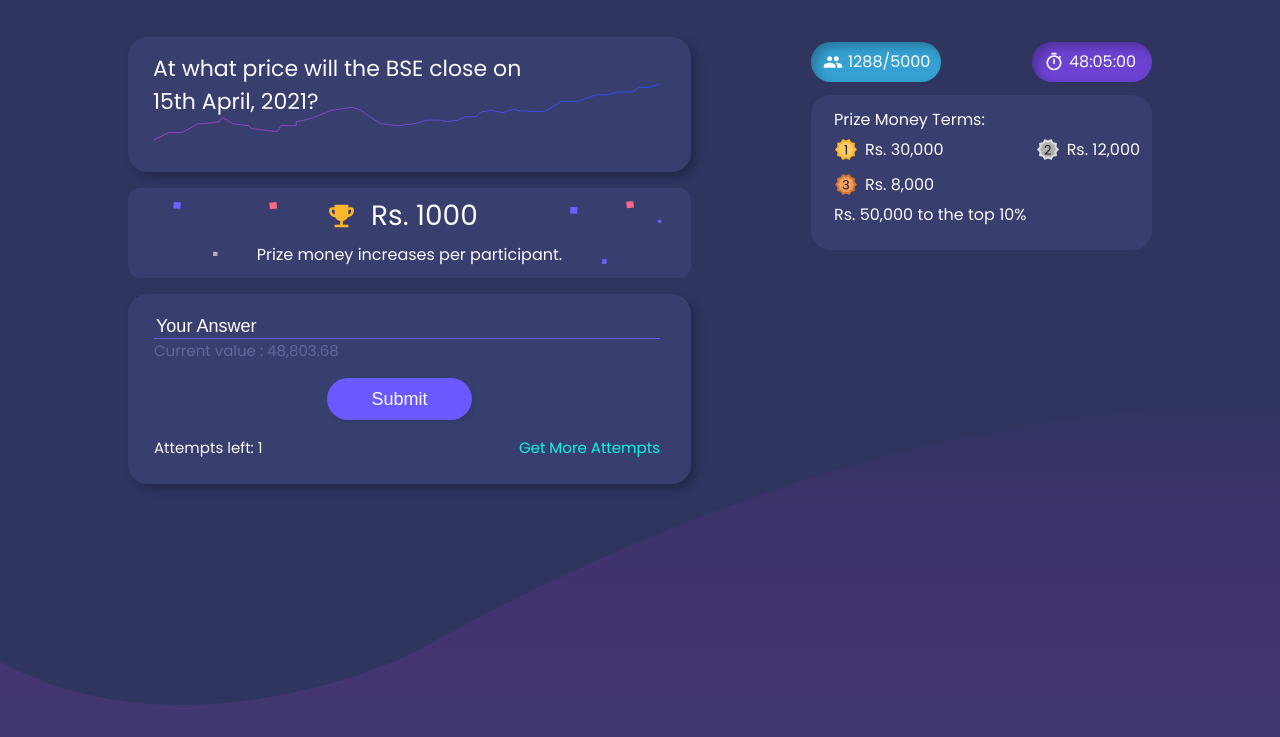
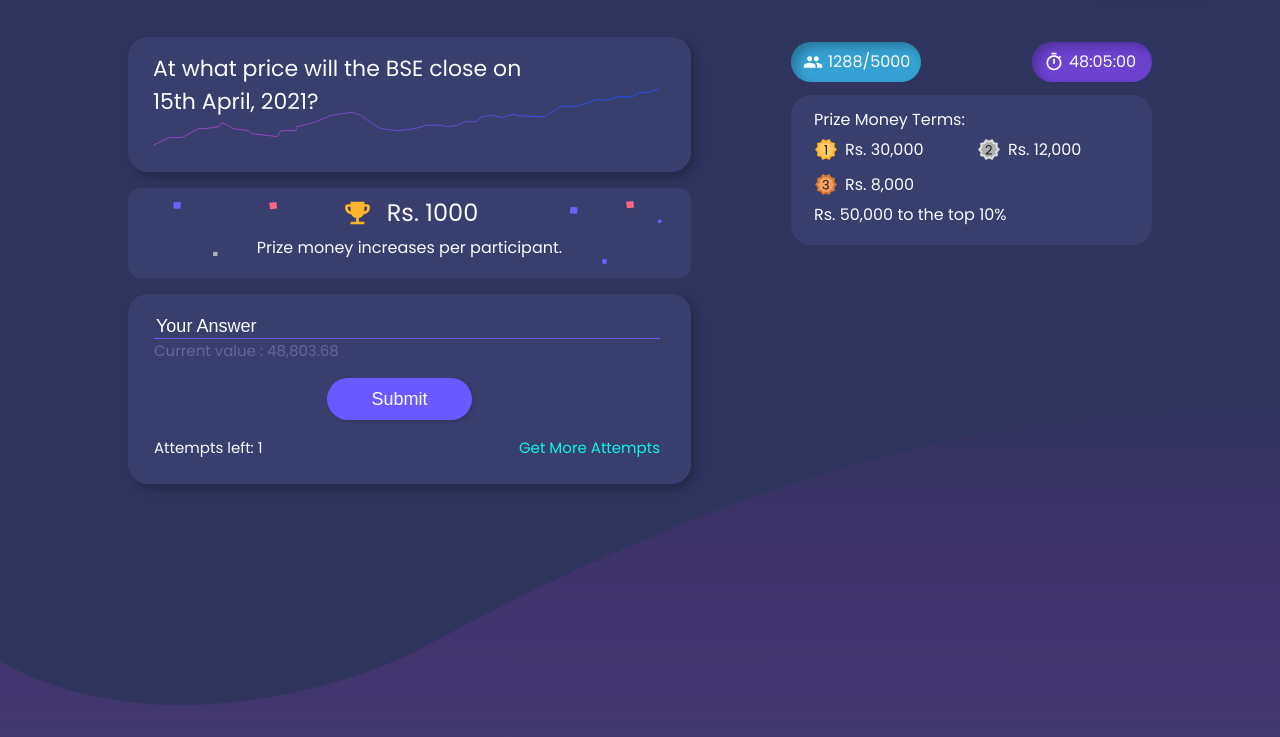
Before and after one commit to hmnth07/Reckon-landing-page, a plain HTML site: page index.html in a window 1280 px wide. Shown: the part 63-800 px from the top of the page. Drawn offline with Linux system fonts and the light colour scheme.

Commit message:
Resposive correction add

```diff
--- a/styles.css
+++ b/styles.css
@@ -103,14 +103,14 @@ body {
     border-radius: 20px;
 }
 .box1 p {
-    font-size: 22px;
-    padding: 15px 130px 0px 25px;
+    font-size: 25px;
+    padding: 15px 145px 0px 25px;
     font-style: normal;
     font-weight: 400;
 }
 #graph-svg {
     width: 90%;
-    margin: -35px 21px 14px 25px;
+    margin: -45px 21px 14px 25px;
 }
 
 .box2 {
@@ -162,7 +162,8 @@ body {
 .box2-flex-container {
     display: flex;
     align-items: center;
-    width: 30%;
+    width: 50%;
+    justify-content: center;
     margin: 5px auto;
     padding-top: 7px;
 }
@@ -225,7 +226,7 @@ body {
     /* width: 289px; */
     flex: 40%;
     margin: 5px auto;
-    padding-left: 120px;
+    padding-left: 180px;
     font-size: 16px;
 }
 .people-timer-flex-box {
@@ -252,10 +253,10 @@ body {
     margin: 3px 5px 3px 5px;
 }
 .prize-money-container {
-    width: 341px;
-    height: 155px;
+    width: 364px;
+    height: auto;
     margin-top: 13px;
-    padding: 12px 12px 0px 23px;
+    padding: 12px 12px 18px 23px;
 
     background: linear-gradient(270deg, #383E6E 10.9%, #383E6E 89.45%);
     border-radius: 20px;
@@ -268,6 +269,13 @@ body {
 }
 .prize-1, .prize-2, .prize-3 {
     display: flex;
+}
+.prize-1 {
+    width: 50%;
+}
+.prize-2 {
+    width: 50%;
+    float: right;
 }
 .prizes-flexbox p {
     margin-left: 7px;
@@ -297,6 +305,29 @@ body {
 .laptop-content {
     display: block;
 }
+/* ___________responsive to 1440px */
+@media screen and (max-width: 1440px) {
+    .box1 p {
+        font-size: 22px;
+        padding: 15px 145px 0px 25px;
+    }
+    #graph-svg {
+        width: 90%;
+        margin: -30px 21px 14px 25px;
+    }
+
+    .box2-flex-container p {
+        font-size: 24px;
+    }
+    .right-container {
+        padding-left: 100px;
+    }
+
+    .prize-money-container {
+        width: 361px;
+    }
+}
+
 /* ___________________________________________________________________________________________________Responsive to Screen-1024px____*/
 
 @media screen and (max-width: 1024px) {
@@ -326,6 +357,9 @@ body {
     .box2 {
         height: 76px;
         margin: 14px auto;
+    }
+    .box2 p {
+        font-size: 14px;
     }
     .box2-flex-container p {
         font-size: 22px;
@@ -366,7 +400,6 @@ body {
 
     .prize-money-container {
         width: 289px;
-        height: 139px;
     }
 
     .designCurve {
@@ -409,10 +442,6 @@ body {
         width: 27%;
         margin: 5px auto;
         padding-top: 7px;
-    }
-    .box2 p {
-        font-size: 14px;
-        text-align: center;
     }
 
     .box2-flex-container p {
@@ -495,23 +524,6 @@ body {
     }
     .prize-money-container {
         width: 100%;
-        /* height: 119px; */
-        margin-top: 13px;
-        padding: 12px 12px 0px 23px;
-
-    }
-    .prizes-flexbox{
-        margin: 5px 0px;
-        display: flex;
-        justify-content: space-between;
-        flex-wrap: wrap;
-    }
-    .prize-1 {
-        width: 50%;
-    }
-    .prize-2 {
-        width: 50%;
-        float: right;
     }
     .prizes-flexbox p {
         margin-left: 7px;
@@ -581,8 +593,6 @@ body {
     }
 
 }
-
-
 
 /* _____________________________________________________________________________________________Responsive to Mobiles________ */
 @media screen and (max-width: 500px) {
@@ -673,3 +683,11 @@ body {
         background-image: url(../images/mobile-footer-bg.svg);
     }
 }
+
+/* _______________________________Responsive to small mobiles__________ */
+
+@media screen and (max-width: 320px) {
+    .box2 p {
+        font-size: 12px;
+    }
+}
```
